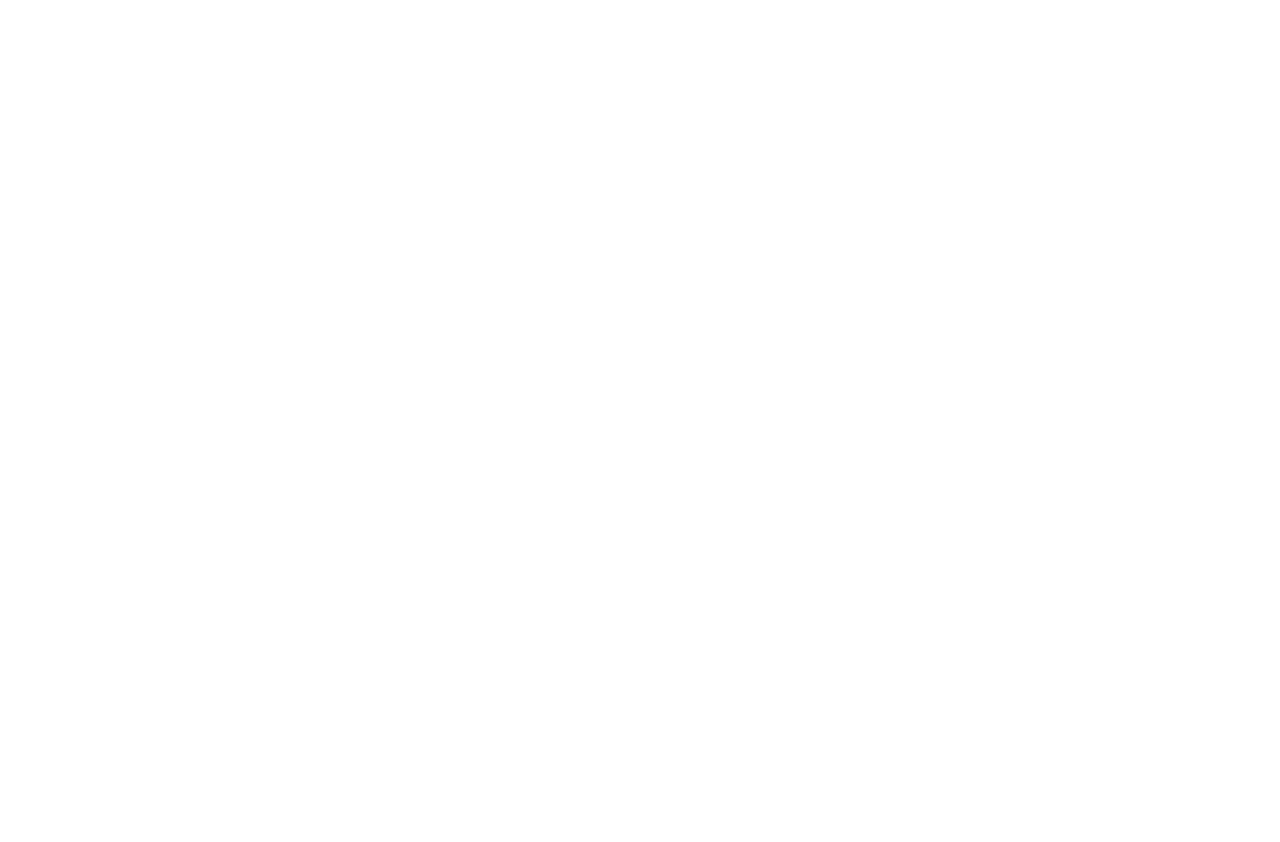
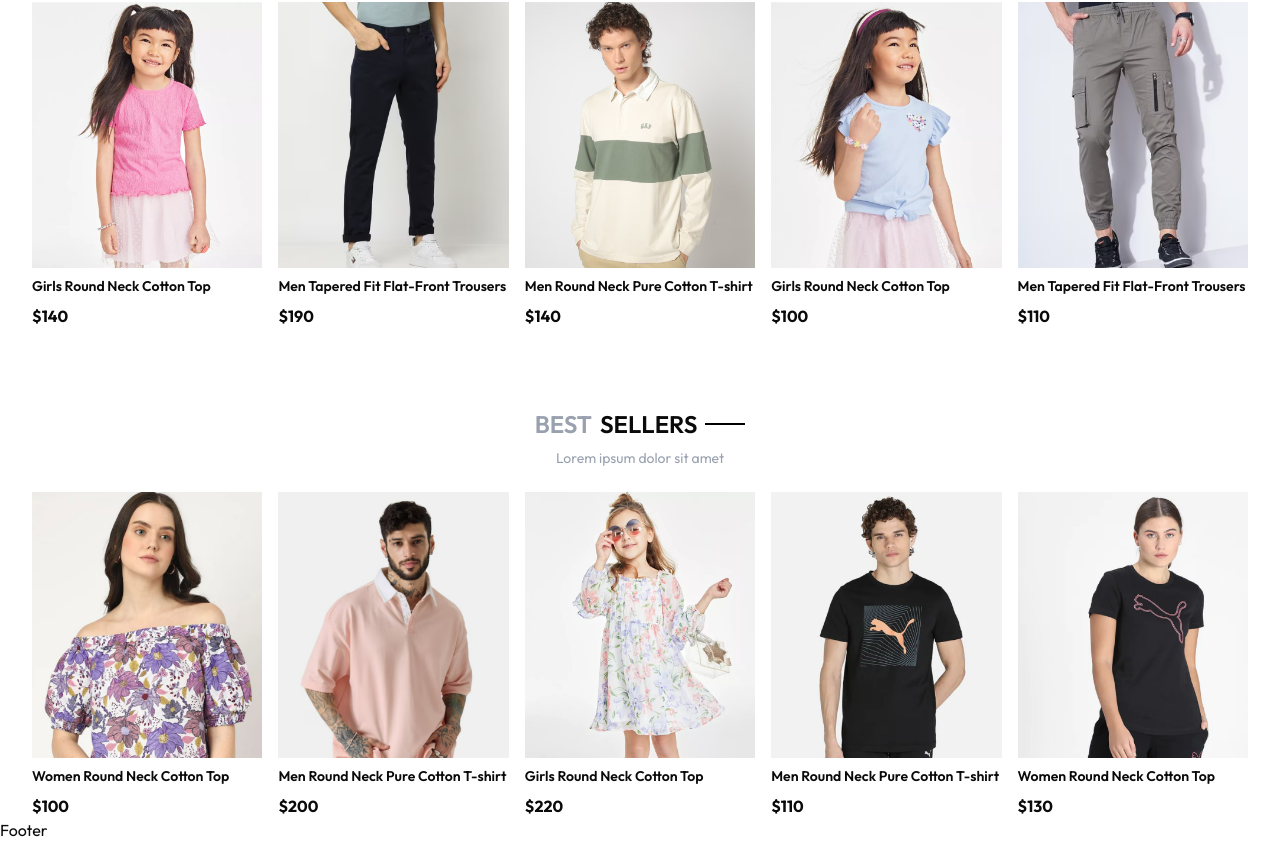
Before and after one commit to mohangrg2018/forever-ecommerce, a React (Vite) app in the folder client/: page / in a window 1280 px wide. Shown: the part 1056-1898 px from the top of the page. Before the commit the page ends 800 px from the top, so only its background shows below. Built offline with nearby package versions, Linux system fonts and the light colour scheme.

Commit message:
feat(best seller section): implement StoreContext and related components for product management

```diff
--- /dev/null
+++ b/client/src/components/sections/BestSeller.jsx
@@ -0,0 +1,38 @@
+import React, { useContext, useEffect, useState } from "react";
+import Title from "../shared/Title";
+import StoreContext from "@/context/StoreContext";
+import ProductCard from "../shared/ProductCard";
+
+const BestSeller = () => {
+  const { products } = useContext(StoreContext);
+  const [bestSeller, setBestSeller] = useState([]);
+
+  useEffect(() => {
+    const productData = products.slice();
+    const bestProducts = productData.filter((item) => item.bestseller === true);
+    setBestSeller(bestProducts);
+    setBestSeller(bestProducts.slice(0, 5));
+  }, [products]);
+
+  return (
+    <section className="container__width">
+      <div className="flex flex-col items-center gap-2">
+        <Title title1="best" title2="sellers" />
+        <p className="text-gray-400 text-sm">Lorem ipsum dolor sit amet</p>
+        <div className="grid grid-cols-2 sm:grid-cols-3 md:grid-cols-5 gap-4 mt-4">
+          {bestSeller.map((item) => (
+            <ProductCard
+              key={item._id}
+              id={item._id}
+              image={item.image[0]}
+              name={item.name}
+              price={item.price}
+            />
+          ))}
+        </div>
+      </div>
+    </section>
+  );
+};
+
+export default BestSeller;
--- /dev/null
+++ b/client/src/components/sections/LatestCollection.jsx
@@ -0,0 +1,30 @@
+import React, { useContext } from "react";
+import Title from "../shared/Title";
+import StoreContext from "@/context/StoreContext";
+import ProductCard from "../shared/ProductCard";
+
+const LatestCollection = () => {
+  const { products } = useContext(StoreContext);
+
+  return (
+    <section className="container__width">
+      <div className="my-12 sm:my-20 flex flex-col items-center gap-2">
+        <Title title1="latest" title2="collections" />
+        <p className="text-gray-400">Lorem ipsum dolor sit amet</p>
+        <div className="grid grid-cols-2 sm:grid-cols-3 md:grid-cols-5 gap-4 mt-4">
+          {products.slice(0, 10).map((item) => (
+            <ProductCard
+              key={item._id}
+              id={item._id}
+              image={item.image[0]}
+              name={item.name}
+              price={item.price}
+            />
+          ))}
+        </div>
+      </div>
+    </section>
+  );
+};
+
+export default LatestCollection;
--- /dev/null
+++ b/client/src/components/shared/ProductCard.jsx
@@ -0,0 +1,25 @@
+import StoreContext from "@/context/StoreContext";
+import { useContext } from "react";
+import { Link } from "react-router-dom";
+
+const ProductCard = ({ id, image, name, price }) => {
+  const { currency } = useContext(StoreContext);
+  return (
+    <Link to={`/product/${id}`} className="flex flex-col gap-2">
+      <div className="overflow-hidden">
+        <img
+          src={image}
+          className="hover:scale-105 transition-all duration-700"
+          alt=""
+        />
+      </div>
+      <p className="text-sm font-semibold">{name}</p>
+      <p className="font-bold">
+        {currency}
+        {price}
+      </p>
+    </Link>
+  );
+};
+
+export default ProductCard;
--- /dev/null
+++ b/client/src/components/shared/Title.jsx
@@ -0,0 +1,11 @@
+const Title = ({ title1, title2 }) => {
+  return (
+    <div className="flex items-center gap-2">
+      <p className="text-2xl uppercase font-semibold text-gray-400">{title1}</p>
+      <p className="text-2xl uppercase font-semibold">{title2}</p>
+      <span className="h-0.5 w-10 bg-black" />
+    </div>
+  );
+};
+
+export default Title;
--- /dev/null
+++ b/client/src/context/StoreContext.jsx
@@ -0,0 +1,5 @@
+import { createContext } from "react";
+
+const StoreContext = createContext();
+
+export default StoreContext;
--- /dev/null
+++ b/client/src/context/StoreContextProvider.jsx
@@ -0,0 +1,16 @@
+import { products } from "@/assets/assets";
+
+import StoreContext from "./StoreContext";
+
+const StoreContextProvider = ({ children }) => {
+  const currency = "$";
+  const StoreValue = {
+    products,
+    currency,
+  };
+  return (
+    <StoreContext.Provider value={StoreValue}>{children}</StoreContext.Provider>
+  );
+};
+
+export default StoreContextProvider;
--- a/client/src/main.jsx
+++ b/client/src/main.jsx
@@ -2,9 +2,12 @@ import { createRoot } from "react-dom/client";
 import "./index.css";
 import App from "./App.jsx";
 import { BrowserRouter } from "react-router-dom";
+import StoreContextProvider from "./context/StoreContextProvider";
 
 createRoot(document.getElementById("root")).render(
   <BrowserRouter>
-    <App />
+    <StoreContextProvider>
+      <App />
+    </StoreContextProvider>
   </BrowserRouter>
 );
--- a/client/src/pages/Home.jsx
+++ b/client/src/pages/Home.jsx
@@ -1,10 +1,14 @@
+import BestSeller from "@/components/sections/BestSeller";
 import Hero from "@/components/sections/Hero";
+import LatestCollection from "@/components/sections/LatestCollection";
 import React from "react";
 
 const Home = () => {
   return (
     <div>
       <Hero />
+      <LatestCollection />
+      <BestSeller />
     </div>
   );
 };
```
